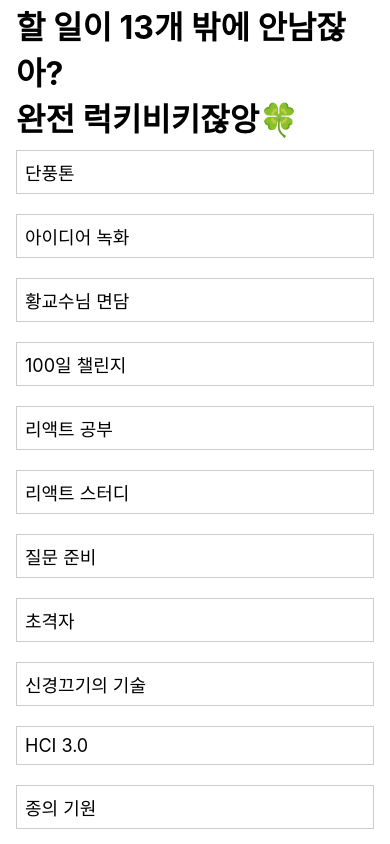
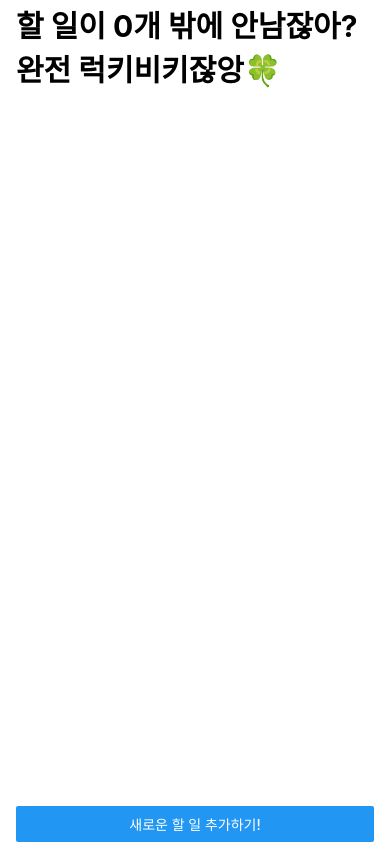
Before and after one commit to JIUUOO/LuckyVickyTodoList, a React Native app: screen / in a window 390 px wide. Built offline with nearby package versions, Linux system fonts and the light colour scheme.

Commit message:
feat: add context

```diff
--- a/App.js
+++ b/App.js
@@ -1,8 +1,9 @@
 import { StatusBar } from "expo-status-bar";
 import { Animated, StyleSheet, Text, View, SafeAreaView } from "react-native";
 import { useEffect, useState, useRef } from "react";
+import GoalsContextProvider from "./context/goals-context";
 
-import ContentScreen from "./screens/ContentScreen";
+import TodoListScreen from "./screens/TodoListScreen";
 
 export default function App() {
   const [isLoading, setIsLoading] = useState(true);
@@ -25,11 +26,13 @@ export default function App() {
   return (
     <>
       <StatusBar style="dark" />
-      <SafeAreaView style={styles.container}>
-        <Animated.View style={[styles.container, { opacity: fadeAnim }]}>
-          <ContentScreen />
-        </Animated.View>
-      </SafeAreaView>
+      <GoalsContextProvider>
+        <SafeAreaView style={styles.container}>
+          <Animated.View style={[styles.container, { opacity: fadeAnim }]}>
+            <TodoListScreen />
+          </Animated.View>
+        </SafeAreaView>
+      </GoalsContextProvider>
     </>
   );
 }
--- a/components/GoalItem.js
+++ b/components/GoalItem.js
@@ -10,9 +10,10 @@ function GoalItem({ text }) {
 
 const styles = StyleSheet.create({
   wrap: {
-    marginVertical: 10,
+    marginVertical: 4,
     borderColor: "#ccc",
-    borderWidth: 1,
+    borderTopWidth: 1,
+    borderBottomWidth: 1,
     padding: 8,
     color: "black",
   },
--- /dev/null
+++ b/context/goals-context.js
@@ -0,0 +1,25 @@
+import { createContext, useState } from "react";
+
+export const GoalsContext = createContext({
+  goals: [],
+  addGoal: (id) => {},
+});
+
+function GoalsContextProvider({ children }) {
+  const [goalItem, setGoalItem] = useState([]);
+
+  function addGoal(item) {
+    setGoalItem((currentGoals) => [...currentGoals, item]);
+  }
+
+  const value = {
+    goals: goalItem,
+    addGoal: addGoal,
+  };
+
+  return (
+    <GoalsContext.Provider value={value}>{children}</GoalsContext.Provider>
+  );
+}
+
+export default GoalsContextProvider;
--- a/package.json
+++ b/package.json
@@ -9,10 +9,12 @@
     "web": "expo start --web"
   },
   "dependencies": {
+    "@reduxjs/toolkit": "^2.3.0",
     "expo": "~51.0.28",
     "expo-status-bar": "~1.12.1",
     "react": "18.2.0",
-    "react-native": "0.74.5"
+    "react-native": "0.74.5",
+    "react-redux": "^9.1.2"
   },
   "devDependencies": {
     "@babel/core": "^7.20.0"
--- a/screens/ContentScreen.js
+++ /dev/null
@@ -1,93 +0,0 @@
-import React, { useState } from "react";
-import {
-  View,
-  StyleSheet,
-  TextInput,
-  PixelRatio,
-  Animated,
-} from "react-native";
-
-import GoalItem from "../components/GoalItem";
-
-function ContentScreen() {
-  const scrollY = useState(new Animated.Value(0))[0];
-
-  // Responsive font size
-  const fontScale = PixelRatio.getFontScale();
-  const getFontSize = (size) => size / fontScale;
-
-  const dynamicFontSize = scrollY.interpolate({
-    inputRange: [10, 50],
-    outputRange: [getFontSize(32), getFontSize(22)],
-    extrapolate: "clamp",
-  });
-
-  const DATA = [
-    { key: "1", task: "단풍톤" },
-    { key: "2", task: "아이디어 녹화" },
-    { key: "3", task: "황교수님 면담" },
-    { key: "4", task: "100일 챌린지" },
-    { key: "5", task: "리액트 공부" },
-    { key: "6", task: "리액트 스터디" },
-    { key: "7", task: "질문 준비" },
-    { key: "8", task: "초격자" },
-    { key: "9", task: "신경끄기의 기술" },
-    { key: "10", task: "HCI 3.0" },
-    { key: "11", task: "종의 기원" },
-    { key: "12", task: "피피티" },
-    { key: "13", task: "리처드 도킨스" },
-  ];
-
-  return (
-    <View style={styles.container}>
-      <View>
-        <Animated.Text
-          style={[
-            {
-              fontSize: dynamicFontSize,
-              fontWeight: "bold",
-            },
-          ]}
-        >
-          할 일이 {DATA.length}개 밖에 안남잖아?
-        </Animated.Text>
-        <Animated.Text
-          style={[
-            {
-              fontSize: dynamicFontSize,
-              fontWeight: "bold",
-            },
-          ]}
-        >
-          완전 럭키비키잖앙🍀
-        </Animated.Text>
-      </View>
-      <Animated.FlatList
-        onScroll={Animated.event(
-          [{ nativeEvent: { contentOffset: { y: scrollY } } }],
-          { useNativeDriver: false }
-        )}
-        data={DATA}
-        keyExtractor={(item) => item.key}
-        renderItem={({ item }) => <GoalItem id={item.key} text={item.task} />}
-        scrollEventThrottle={16}
-        alwaysBounceVertical={false}
-      />
-    </View>
-  );
-}
-
-const styles = StyleSheet.create({
-  container: {
-    flex: 1,
-    paddingVertical: 2,
-    paddingHorizontal: 16,
-  },
-  text: {
-    fontSize: 26,
-    fontWeight: "bold",
-    marginVertical: 20,
-  },
-});
-
-export default ContentScreen;
--- /dev/null
+++ b/screens/TodoListScreen.js
@@ -0,0 +1,48 @@
+import { useContext, useState } from "react";
+import { View, StyleSheet, Text, FlatList, Button } from "react-native";
+import { GoalsContext } from "../context/goals-context";
+
+import GoalItem from "../components/GoalItem";
+
+function TodoListScreen() {
+  const { goals, addGoal } = useContext(GoalsContext);
+
+  function startAddGoalHanlder() {
+    addGoal("asd");
+  }
+
+  return (
+    <View style={styles.container}>
+      <View>
+        <Text style={styles.text}>할 일이 {goals.length}개 밖에 안남잖아?</Text>
+        <Text style={styles.text}>완전 럭키비키잖앙🍀</Text>
+      </View>
+      <FlatList
+        data={goals}
+        keyExtractor={(item) => item.key}
+        renderItem={({ item }) => <GoalItem id={item.key} text={item.task} />}
+        alwaysBounceVertical={false}
+      />
+      <View>
+        <Button
+          title={"새로운 할 일 추가하기!"}
+          onPress={startAddGoalHanlder}
+        ></Button>
+      </View>
+    </View>
+  );
+}
+
+const styles = StyleSheet.create({
+  container: {
+    flex: 1,
+    paddingVertical: 2,
+    paddingHorizontal: 16,
+  },
+  text: {
+    fontSize: 30,
+    fontWeight: "bold",
+  },
+});
+
+export default TodoListScreen;
```
Also changed, not shown: 1 other file (tests, documents, lock files or other folders).
